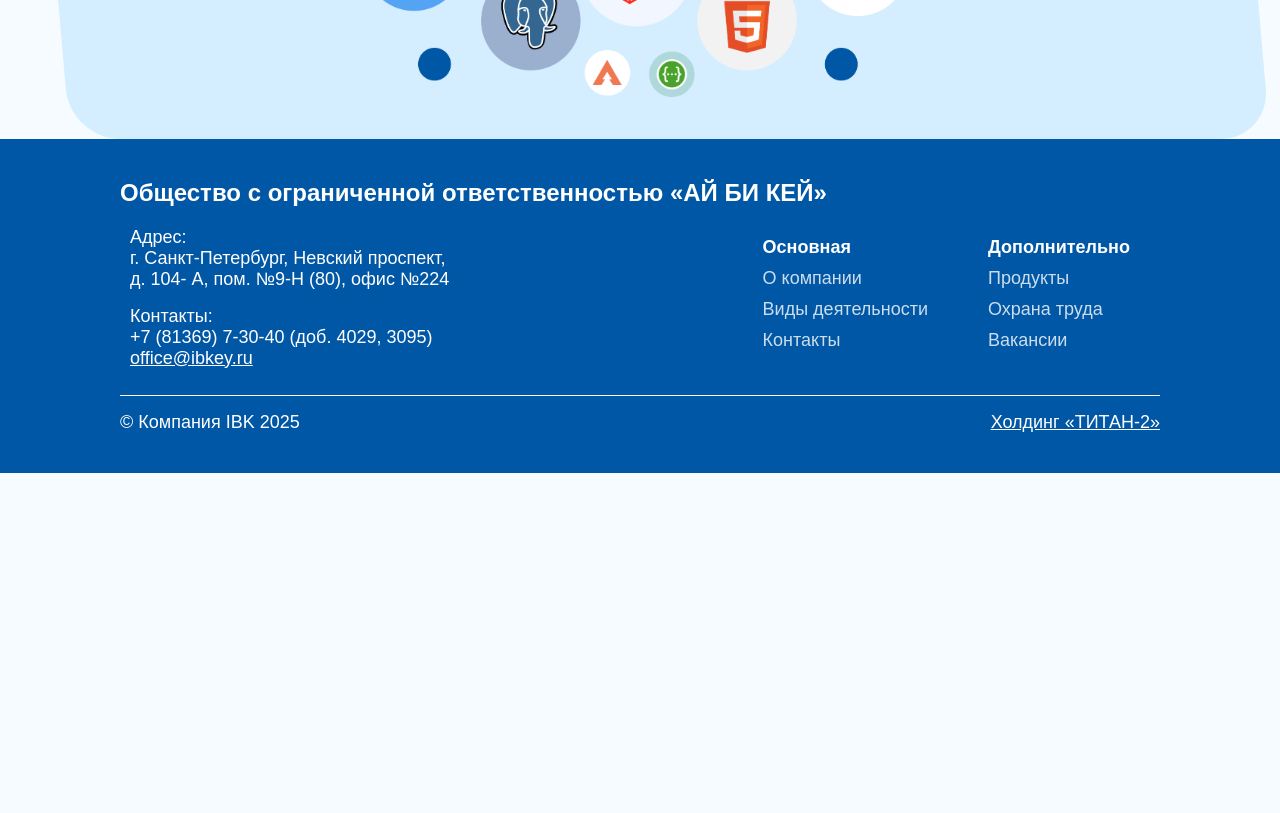
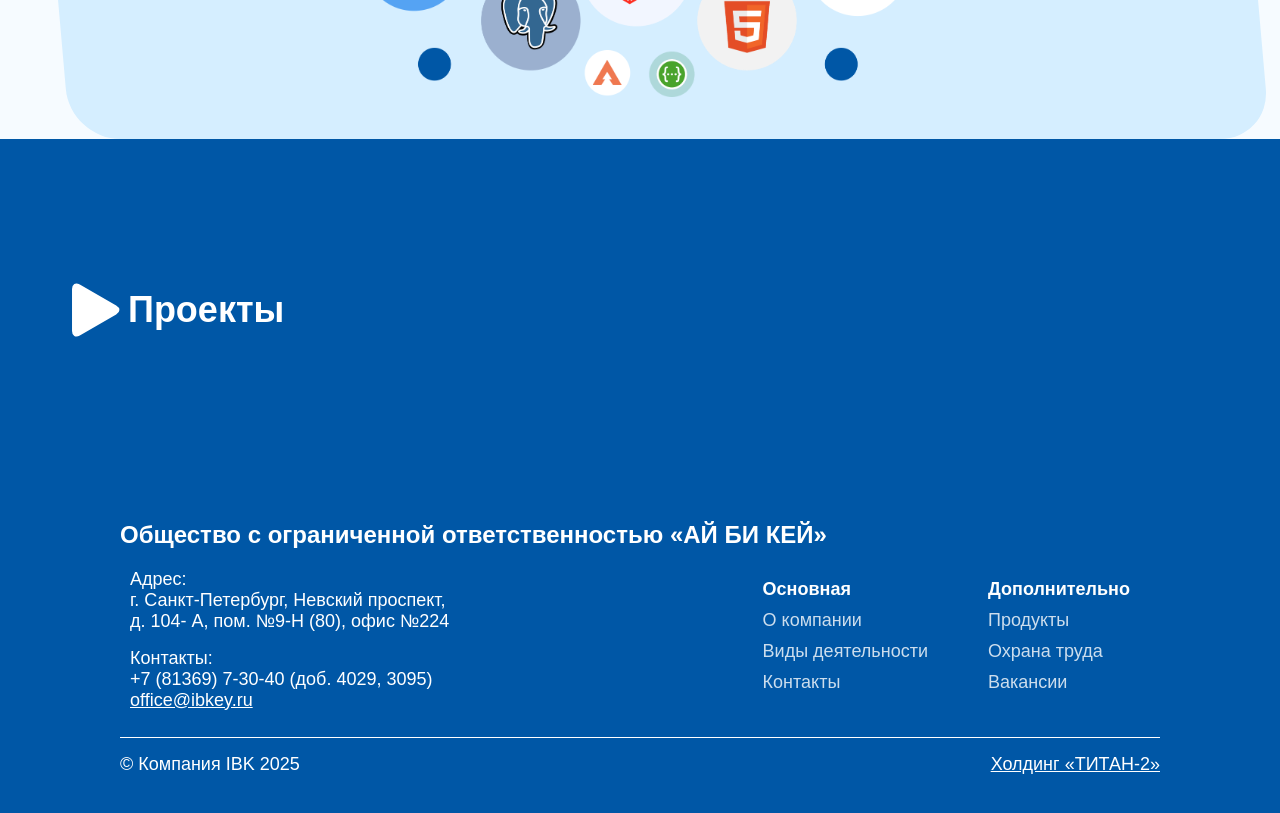
Before and after one commit to sem-a/ibk, a plain HTML site: page pages/specialization/index.html in a window 1280 px wide. Shown: the part 2460-3273 px from the top of the page. Before the commit the page ends 2933 px from the top, so only its background shows below. Drawn offline with Linux system fonts and the light colour scheme.

Commit message:
Add files via upload

```diff
--- a/pages/specialization/index.html
+++ b/pages/specialization/index.html
@@ -510,6 +510,15 @@
         </div>
       </section>
 
+      <section class="project">
+        <div class="project__container">
+          <h2 class="project__title title">
+            <div class="project__triangle"><div class="triangle"></div></div>
+            Проекты
+          </h2>
+          <div class="slider" id="projectSlider"></div>
+        </div>
+      </section>
     </main>
 
     <footer class="footer">
@@ -582,6 +591,5 @@
 
     <script src="/js/menu.js"></script>
     <script src="/js/specialization.js"></script>
-    <script src="/js/project.js"></script>
   </body>
 </html>
--- a/pages/specialization/scss/index.scss
+++ b/pages/specialization/scss/index.scss
@@ -165,3 +165,24 @@
     width: 70%;
   }
 }
+
+.project {
+  background-color: $background-color-dark;
+  padding: 150px 0px;
+  &__container {
+    width: 80%;
+    margin: 0 auto;
+  }
+  &__title {
+    position: relative;
+    color: $color-text-light !important;
+  }
+  &__triangle {
+    position: absolute;
+    top: 50%;
+    transform: translate(-150%, -50%) rotate(90deg);
+    .triangle {
+      background-color: $background-color-white;
+    }
+  }
+}
```
Also changed, not shown: pages/specialization/scss/index.css, 1 other file.
